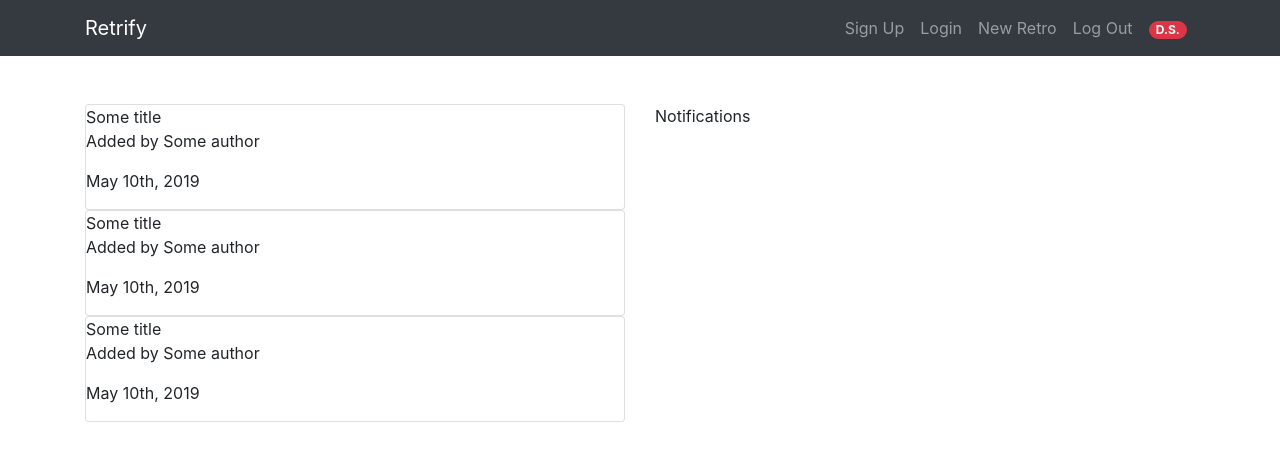
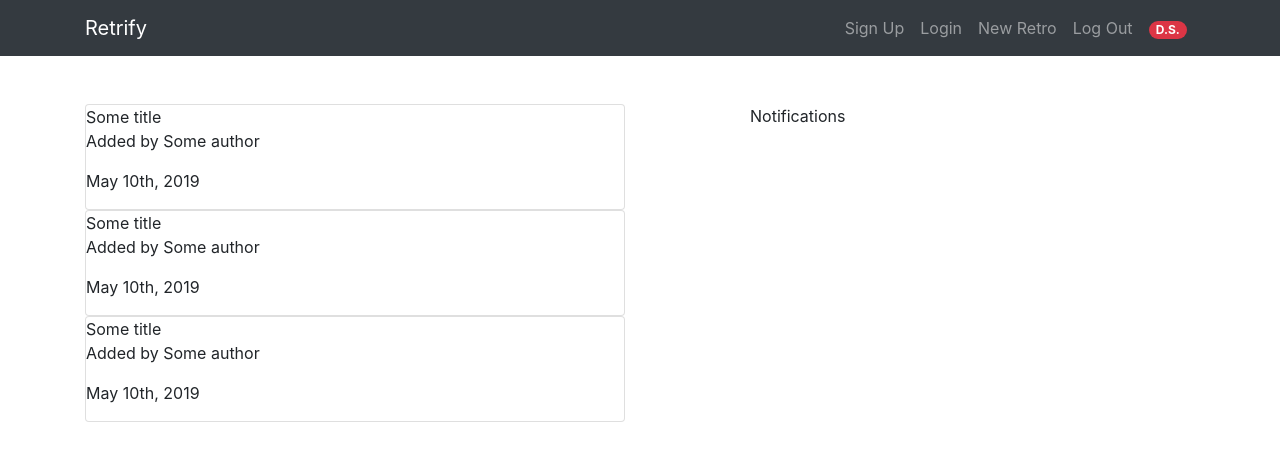
Before and after one commit to DanielStoica85/retrify, a React (Create React App) app: page / in a window 1280 px wide. Shown: the top 458 px of the page. Built offline with nearby package versions, Linux system fonts and the light colour scheme.

Commit message:
Migrate Dashboard to Bootstrap.

```diff
--- a/src/components/dashboard/Dashboard.js
+++ b/src/components/dashboard/Dashboard.js
@@ -1,4 +1,5 @@
 import React, { Component } from 'react';
+import { Container, Row, Col } from 'reactstrap';
 import Notifications from './Notifications';
 import RetrosList from '../retros/RetrosList';
 
@@ -27,16 +28,16 @@ class Dashboard extends Component {
     };
     render() {
         return (
-            <div className="dashboard container">
-                <div className="row">
-                    <div className="col s12 m6">
+            <Container className="dashboard">
+                <Row>
+                    <Col sm="12" md="6">
                         <RetrosList retros={this.state.retros} />
-                    </div>
-                    <div className="col s12 m5 offset-m1">
+                    </Col>
+                    <Col sm="12" md={{ size: 5, offset: 1 }}>
                         <Notifications />
-                    </div>
-                </div>
-            </div>
+                    </Col>
+                </Row>
+            </Container>
         );
     }
 }
```
